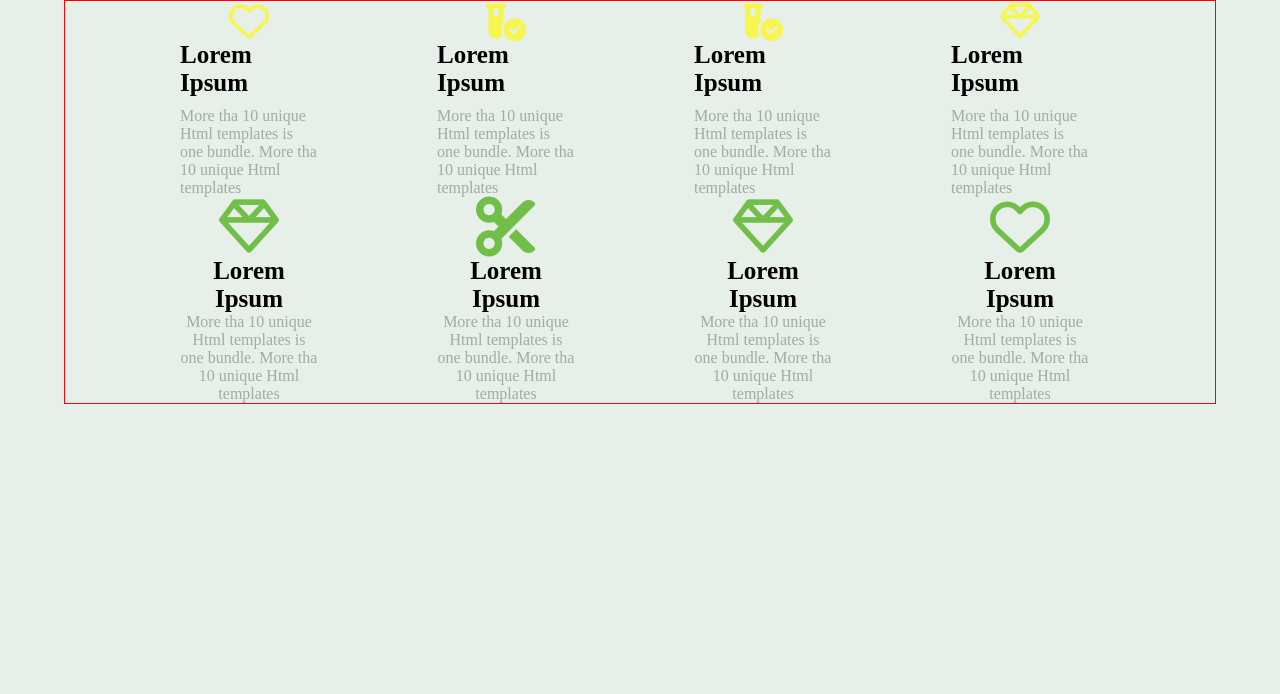
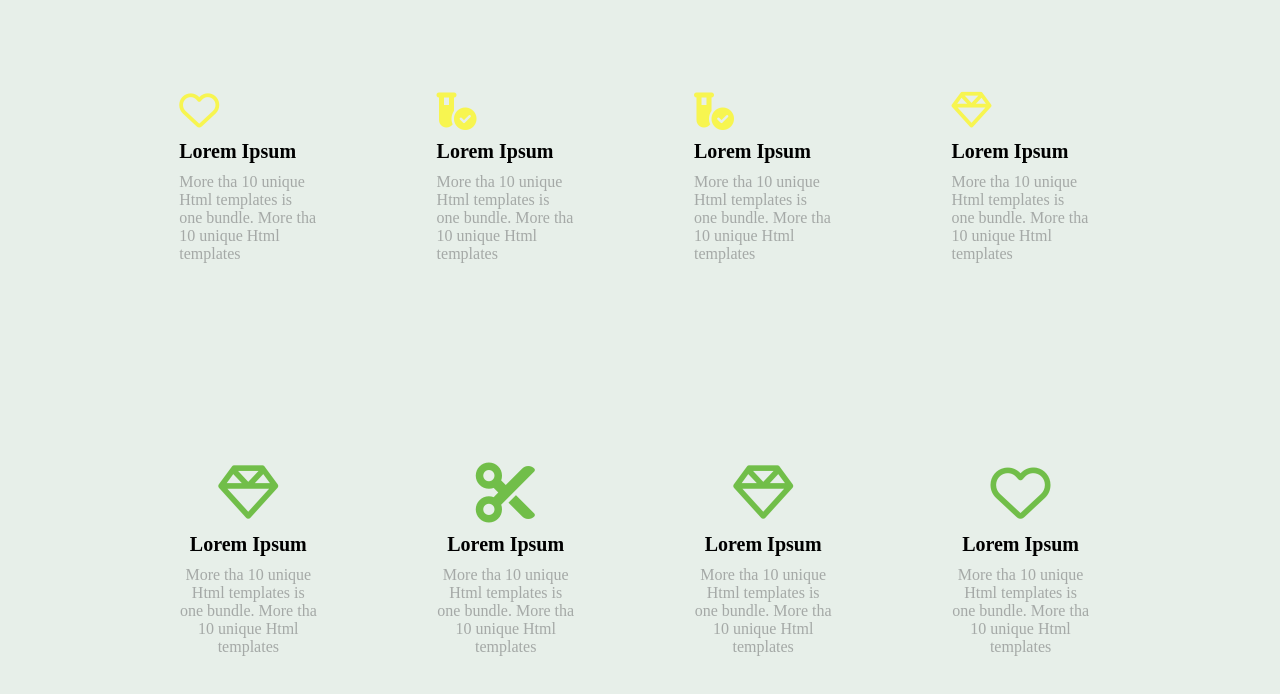
Before and after one commit to kestas97/uzduotis7, a plain HTML site: page index.html in a window 1280 px wide. Drawn offline with Linux system fonts and the light colour scheme.

Commit message:
fixed problems

```diff
--- a/index.html
+++ b/index.html
@@ -14,8 +14,7 @@
   <body>
 
     <div class="container">
-      <div class="grid1">
-      <div class="grid">
+      <div class="grid grid1">
         <i class="fa-regular fa-heart block1-icon"></i>
         <h1 class="first-block-h1">Lorem Ipsum</h1>
         <p class="first-p">
@@ -24,7 +23,7 @@
         </p>
       </div>
 
-      <div class="grid red">
+      <div class="grid grid1">
         <i class="fa-solid fa-vial-circle-check block1-icon"></i><br />
         <h1 class="first-block-h1">Lorem Ipsum</h1>
         <p class="first-p">
@@ -33,7 +32,7 @@
         </p>
       </div>
 
-      <div class="grid blue">
+      <div class="grid grid1">
         <i class="fa-solid fa-vial-circle-check block1-icon"></i>
         <h1 class="first-block-h1">Lorem Ipsum</h1>
         <p class="first-p">
@@ -42,7 +41,7 @@
         </p>
       </div>
 
-      <div class="grid purple">
+      <div class="grid grid1">
         <i class="fa-regular fa-gem block1-icon"></i>
         <h1 class="first-block-h1">Lorem Ipsum</h1>
         <p class="first-p">
@@ -51,9 +50,7 @@
         </p>
       </div>
 
-
-      <div class="grid2">
-      <div class="grid grid2 green">
+      <div class="grid grid3">
         <i class="fa-regular fa-gem block2-icon"></i>
         <h1 class="second-block-h1">Lorem Ipsum</h1>
         <p class="second-p">
@@ -62,7 +59,7 @@
         </p>
       </div>
 
-      <div class="grid red">
+      <div class="grid grid3">
         <i class="fa-solid fa-scissors block2-icon"></i>
         <h1 class="second-block-h1">Lorem Ipsum</h1>
         <p class="second-p">
@@ -71,7 +68,7 @@
         </p>
       </div>
 
-      <div class="grid blue">
+      <div class="grid grid3">
         <i class="fa-regular fa-gem block2-icon"></i>
         <h1 class="second-block-h1">Lorem Ipsum</h1>
         <p class="second-p">
@@ -80,14 +77,13 @@
         </p>
       </div>
 
-      <div class="grid purple">
+      <div class="grid grid3">
         <i class="fa-regular fa-heart block2-icon"></i>
         <h1 class="second-block-h1">Lorem Ipsum</h1>
         <p class="second-p">
           More tha 10 unique Html templates is one bundle. More tha 10 unique
           Html templates
         </p>
-      </div>
     </div>
   </div>
 
--- a/style.css
+++ b/style.css
@@ -9,60 +9,46 @@ body {
   padding: 0;
 }
 .container {
-  border: 1px solid red;
+  /* border: 1px solid red; */
   width: 90%;
   margin: 0 auto;
+  margin-top: 7%;
 }
 .grid {
   display: inline-block;
   vertical-align: top;
   width: 12%;
   margin-left: 10%;
-
-}
-.grid {
-  text-align: center;
 }
 
-.sec-block {
+div[class*="grid3"] {
   text-align: center;
+  /* border: 1px solid green; */
+  margin-top: 200px;
 }
-.grid1 {}
-
 
 h1 {
-  font-size: 25px;
+  font-size: 20px;
 }
 
 p {
   color: rgba(122, 125, 125, 0.612);
+  margin-top: 10px;
 }
 
 .block1-icon {
   font-size: 40px;
   text-align: left;
   color: rgba(255, 247, 8, 0.679);
-}
-
-.block2-icon {
-  /* text-align: center; */
+  padding-bottom: 10px;
 }
 
 .block1-icon {
   text-align: left;
 }
 
-.first-block-h1 {
-  text-align: left;
-}
-
-.first-p {
-  text-align: left;
-  padding-top: 10px;
-}
-
-
 .block2-icon {
+  padding-bottom: 10px;
   font-size: 60px;
   color: rgba(62, 169, 4, 0.703);
 }
```
